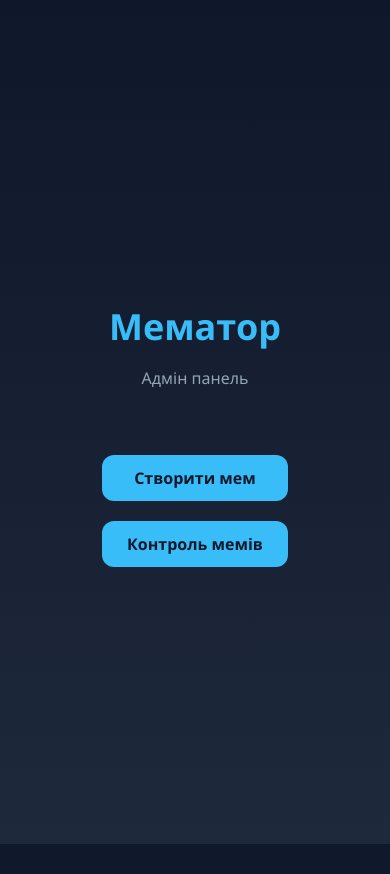
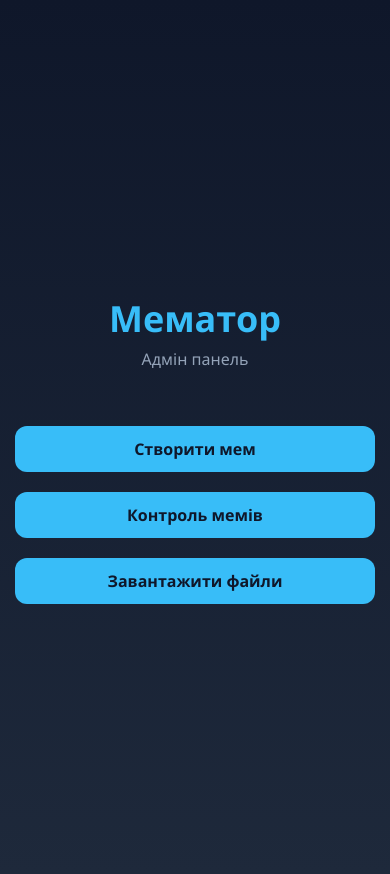
Before and after one commit to Minkx1/Memator, a Flask app: page /admin in a window 390 px wide. Before the commit the page ends 844 px from the top, so only its background shows below. Run offline with Flask 3, Linux system fonts and the light colour scheme; parts of the project's set-up code (start-up, migrations or seed data) failed here and were passed over.

Commit message:
Added Download Files button at admin_hub

```diff
--- a/app.py
+++ b/app.py
@@ -29,6 +29,7 @@ MEMES = load_memes() # Глобально кешуємо
 @app.route("/", methods=["GET", "POST"])
 def home():
     return flask.render_template("home.html")
+
 @app.route("/api/get_memes", methods=["GET"])
 def get_memes():
     query = flask.request.args.get("query", "").strip().lower()
@@ -138,6 +139,31 @@ def admin_manage():
 
     return flask.render_template("admin_manage.html", memes=memes)
 
+@app.route("/admin/download_archive")
+def download_archive():
+    import io, zipfile
+
+    # створюємо in-memory zip
+    mem_zip = io.BytesIO()
+    with zipfile.ZipFile(mem_zip, mode="w") as zf:
+        # додаємо memes.json
+        zf.write(MEMES_FILE, arcname="memes.json")
+
+        # додаємо всі файли з папки UPLOAD_FOLDER
+        for root, dirs, files in os.walk(UPLOAD_FOLDER):
+            for file in files:
+                path = os.path.join(root, file)
+                # додаємо у zip без шляху до static/
+                zf.write(path, arcname=os.path.join("memes", file))
+
+    mem_zip.seek(0)
+    return flask.send_file(
+        mem_zip,
+        mimetype="application/zip",
+        as_attachment=True,
+        download_name="memes_archive.zip"
+    )
+
 if __name__ == "__main__":
     port = int(os.environ.get("PORT", 5000))
     app.run(debug="DEBUG" in os.environ.keys(), host="0.0.0.0", port=port)
--- a/templates/admin_hub.html
+++ b/templates/admin_hub.html
@@ -15,11 +15,12 @@ body {
     flex-direction: column;
     align-items: center;
     justify-content: center;
+    padding: 20px;
 }
 
 header {
     text-align: center;
-    margin-bottom: 50px;
+    margin-bottom: 40px;
 }
 
 header h1 {
@@ -28,21 +29,32 @@ header h1 {
     margin-bottom: 5px;
 }
 
+header h1 a {
+    color: inherit;
+    text-decoration: none;
+}
+
 header p {
     font-size: 16px;
     color: #94a3b8;
+    margin-top: 0;
 }
 
 .button-container {
     display: flex;
     flex-direction: column;
     gap: 20px;
+    width: 100%;
+    max-width: 400px;
+    align-items: center;
 }
 
 .button-container a {
+    display: block;
+    width: 100%;
     text-decoration: none;
     text-align: center;
-    padding: 15px 30px;
+    padding: 15px 0;
     border-radius: 12px;
     background: #38bdf8;
     color: #0f172a;
@@ -57,22 +69,22 @@ header p {
 }
 
 @media (max-width: 520px) {
-    .button-container a {
-        font-size: 16px;
-        padding: 12px 25px;
-    }
+    body { padding: 15px; }
+    .button-container { max-width: 100%; }
+    .button-container a { font-size: 16px; padding: 12px 0; }
 }
 </style>
 </head>
 <body>
 <header>
-    <h1><a href="/" style="color:#38bdf8; text-decoration:none;">Мематор</a></h1>
+    <h1><a href="/">Мематор</a></h1>
     <p>Адмін панель</p>
 </header>
 
 <div class="button-container">
     <a href="/admin/add">Створити мем</a>
     <a href="/admin/manage">Контроль мемів</a>
+    <a href="/admin/download_archive">Завантажити файли</a>
 </div>
 </body>
 </html>
--- a/templates/admin_manage.html
+++ b/templates/admin_manage.html
@@ -128,12 +128,12 @@
                 {% for meme in memes %}
                 <div class="meme-item">
                   <div style="display:flex; align-items:center; gap:10px;">
-                    <img src="{{ url_for('static', filename='memes/' + meme.filename) }}" alt="{{ meme.title }}">
+                    <img src="{{ url_for('static', filename='memes/' + meme['filename']) }}" alt="{{ meme['title'] }}">
                     <span>{{ meme.title }}</span>
                   </div>
                   <div>
-                    <input type="checkbox" id="visible_{{ meme.filename }}" name="visible_{{ meme.filename }}"
-                    {% if meme.visible %}checked{% endif %}>
+                    <input type="checkbox" id="visible_{{ meme['filename'] }}" name="visible_{{ meme['filename'] }}"
+                    {% if meme['visible'] %}checked{% endif %}>
                     <label for="visible_{{ meme.filename }}"></label>
                   </div>
                 </div>
```
Also changed, not shown: 1 other file.
